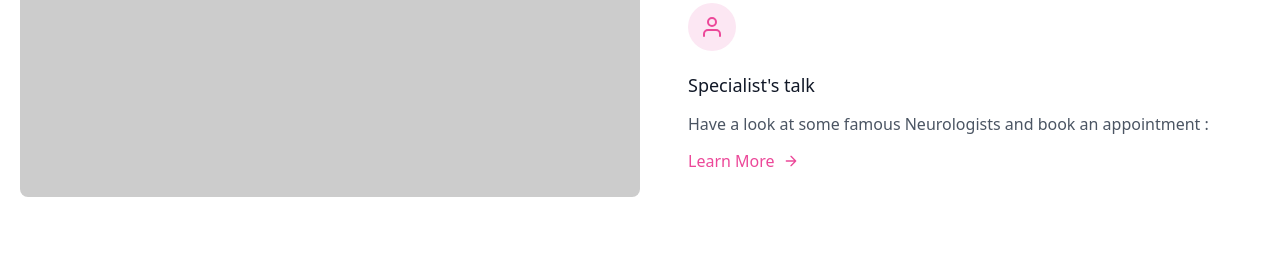
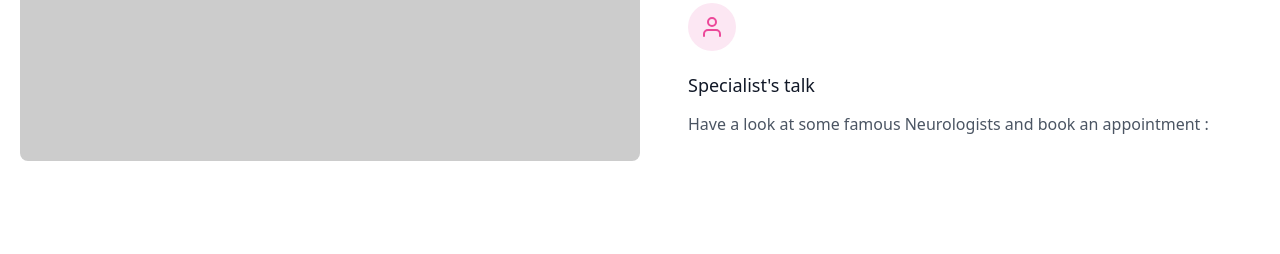
Before and after one commit to Paritosh-J/Neuro-Care, a plain HTML site: page index.html in a window 1280 px wide. Shown: the part 809-1063 px from the top of the page. Drawn offline with nearby package versions, Linux system fonts and the light colour scheme; placeholder pictures from the web are drawn by us.

Commit message:
Update index.html

```diff
--- a/index.html
+++ b/index.html
@@ -228,20 +228,6 @@
               <p class="leading-relaxed text-base" style="text-align: justify;">
                 Have a look at some famous Neurologists and book an appointment :
               </p>
-              <a class="mt-3 text-pink-500 inline-flex items-center"
-                >Learn More
-                <svg
-                  fill="none"
-                  stroke="currentColor"
-                  stroke-linecap="round"
-                  stroke-linejoin="round"
-                  stroke-width="2"
-                  class="w-4 h-4 ml-2"
-                  viewBox="0 0 24 24"
-                >
-                  <path d="M5 12h14M12 5l7 7-7 7"></path>
-                </svg>
-              </a>
             </div>
           </div>
 
```
